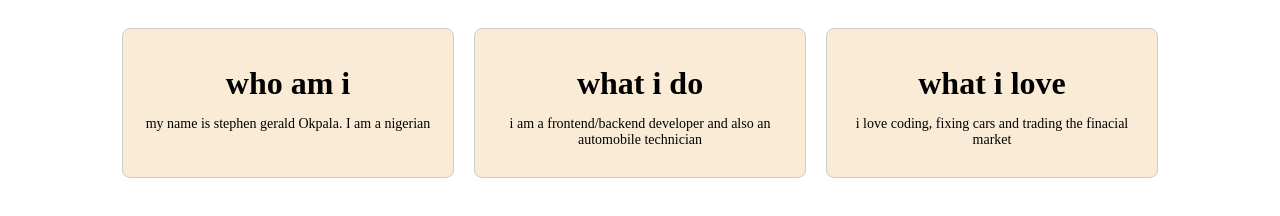
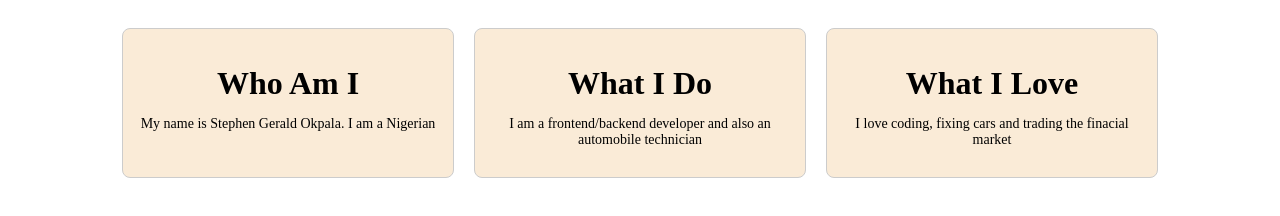
Before and after one commit to stephengerald/stephen_frontend_assign2, a plain HTML site: page index.html in a window 1280 px wide. Drawn offline with Linux system fonts and the light colour scheme.

Commit message:
edit html

```diff
--- a/index.html
+++ b/index.html
@@ -9,16 +9,16 @@
 <body>
     <div class="container">
         <div class="card">
-            <h1>who am i</h1>
-            <p>my name is stephen gerald Okpala. I am a nigerian</p>
+            <h1>Who Am I</h1>
+            <p>My name is Stephen Gerald Okpala. I am a Nigerian</p>
         </div>
         <div class="card">
-            <h1>what i do</h1>
-            <p>i am a frontend/backend developer and also an automobile technician</p>
+            <h1>What I Do</h1>
+            <p>I am a frontend/backend developer and also an automobile technician</p>
         </div>
         <div class="card">
-            <h1>what i love</h1>
-            <p>i love coding, fixing cars and trading the finacial market</p>
+            <h1>What I Love</h1>
+            <p>I love coding, fixing cars and trading the finacial market</p>
         </div>
     </div>
 </body>
```
